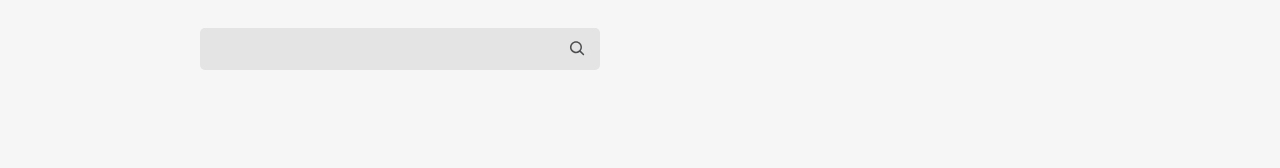
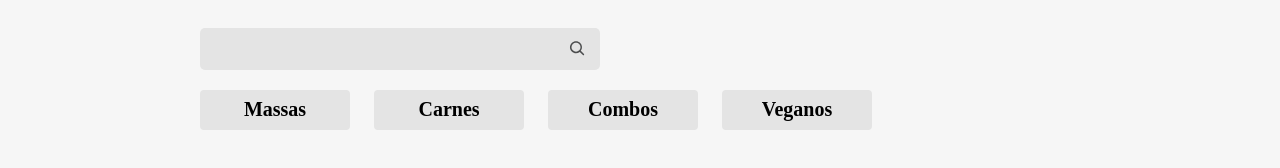
Before and after one commit to AndreLebrao/aluroni, a React (Create React App) app: page / in a window 1280 px wide. Shown: the part 564-732 px from the top of the page. Built offline with nearby package versions, Linux system fonts and the light colour scheme; a web font is replaced by a local one.

Commit message:
feature (Filtros) : creating filters component

```diff
--- a/src/pages/Cardapio/Cardapio.module.scss
+++ b/src/pages/Cardapio/Cardapio.module.scss
@@ -55,4 +55,12 @@
     font-size: 3rem;
     margin-bottom: 30px;
   }
+  &__filtros {
+    align-items: center;
+    display: flex;
+    flex-wrap: wrap;
+    justify-content: space-between;
+    margin-bottom: 30px;
+    width: 100%;
+  }
 }
--- a/src/pages/Cardapio/Cardapio.tsx
+++ b/src/pages/Cardapio/Cardapio.tsx
@@ -2,6 +2,7 @@
 import { ReactComponent as Logo } from "assets/logo.svg";
 import { useState } from "react";
 import Buscador from './Buscador/Buscador';
+import Filtros from './Filtros/Filtros';
 export default function Cardapio() {
   const [busca, setBusca] = useState("");
   return (
@@ -15,6 +16,9 @@
       <section className={styles.cardapio}>
         <h3 className={styles.cardapio__titulo}>Cardápio</h3>
         <Buscador busca={busca} setBusca={setBusca} />
+        <div className={styles.cardapio__filtros}>
+          <Filtros />
+        </div>
       </section>
     </main>
   );
--- /dev/null
+++ b/src/pages/Cardapio/Filtros/Filtros.module.scss
@@ -0,0 +1,27 @@
+@import "styles/variables";
+
+.filtros {
+  display: flex;
+  gap: 24px;
+  flex-wrap: wrap;
+  margin: 20px 0;
+  &__filtro {
+    align-items: center;
+    background-color: $grey;
+    border: none;
+    border-radius: 4px;
+    display: flex;
+    font-size: 1.25rem;
+    font-weight: bold;
+    height: 40px;
+    justify-content: center;
+    width: 150px;
+    &--ativo {
+      background-color: $blue;
+      color: white;
+    }
+    &:hover {
+      cursor: pointer;
+    }
+  }
+}
--- /dev/null
+++ b/src/pages/Cardapio/Filtros/Filtros.tsx
@@ -0,0 +1,28 @@
+import styles from "./Filtros.module.scss";
+import filtros from "./filtros.json";
+
+// type IOpcao = typeof filtros[0];
+
+interface IOpcao {
+    label:string
+    id:number
+
+}
+
+function selecionarFiltro(opcao: IOpcao) {}
+
+export default function Filtros() {
+  return (
+    <div className={styles.filtros} >
+      {filtros.map((opcao) => (
+        <button
+          className={styles.filtros__filtro}
+          key={opcao.id}
+          onClick={() => {
+            selecionarFiltro(opcao);
+          }}
+        >{opcao.label}</button>
+      ))}
+    </div>
+  );
+}
--- /dev/null
+++ b/src/pages/Cardapio/Filtros/filtros.json
@@ -0,0 +1,18 @@
+[
+  {
+    "label": "Massas",
+    "id": 1
+  },
+  {
+    "label": "Carnes",
+    "id": 2
+  },
+  {
+    "label": "Combos",
+    "id": 3
+  },
+  {
+    "label": "Veganos",
+    "id": 4
+  }
+]
```
